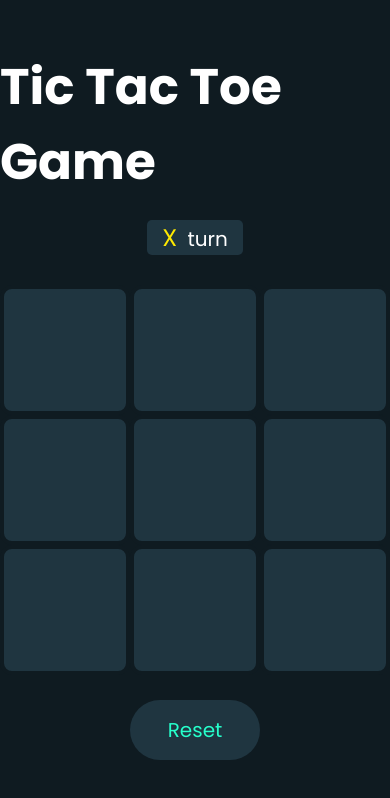
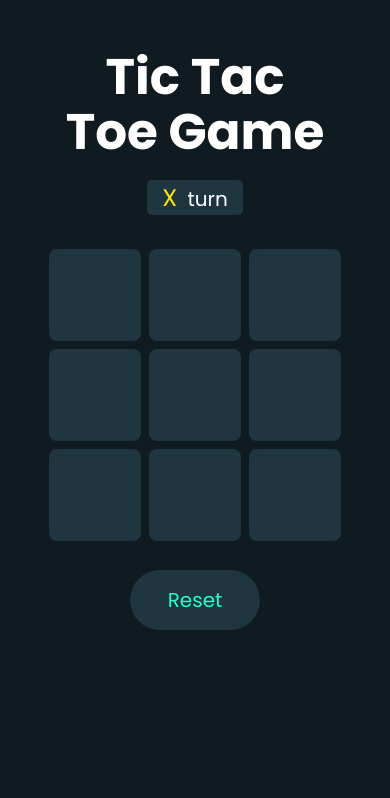
Before and after one commit to prasadneroolkar/tictactoe, a React (Vite) app: page / in a window 390 px wide. Shown: the top 798 px of the page. Built offline with nearby package versions, Linux system fonts and the light colour scheme.

Commit message:
css error fixed

```diff
--- a/src/App.css
+++ b/src/App.css
@@ -21,6 +21,15 @@
   display: flex;
   justify-content: center;
   align-items: center;
+  text-align: center;
+  line-height: 55px;
+}
+
+@media only screen and (max-width: 600px) {
+  .title {
+    /* margin: 0 auto; */
+    max-width: 270px;
+  }
 }
 
 button {
@@ -61,6 +70,12 @@ button {
   justify-content: center;
   align-items: center;
 }
+@media only screen and (max-width: 600px) {
+  .square {
+    height: 100px;
+    width: 100px;
+  }
+}
 
 .square span {
   background-color: #1f3540;
```
